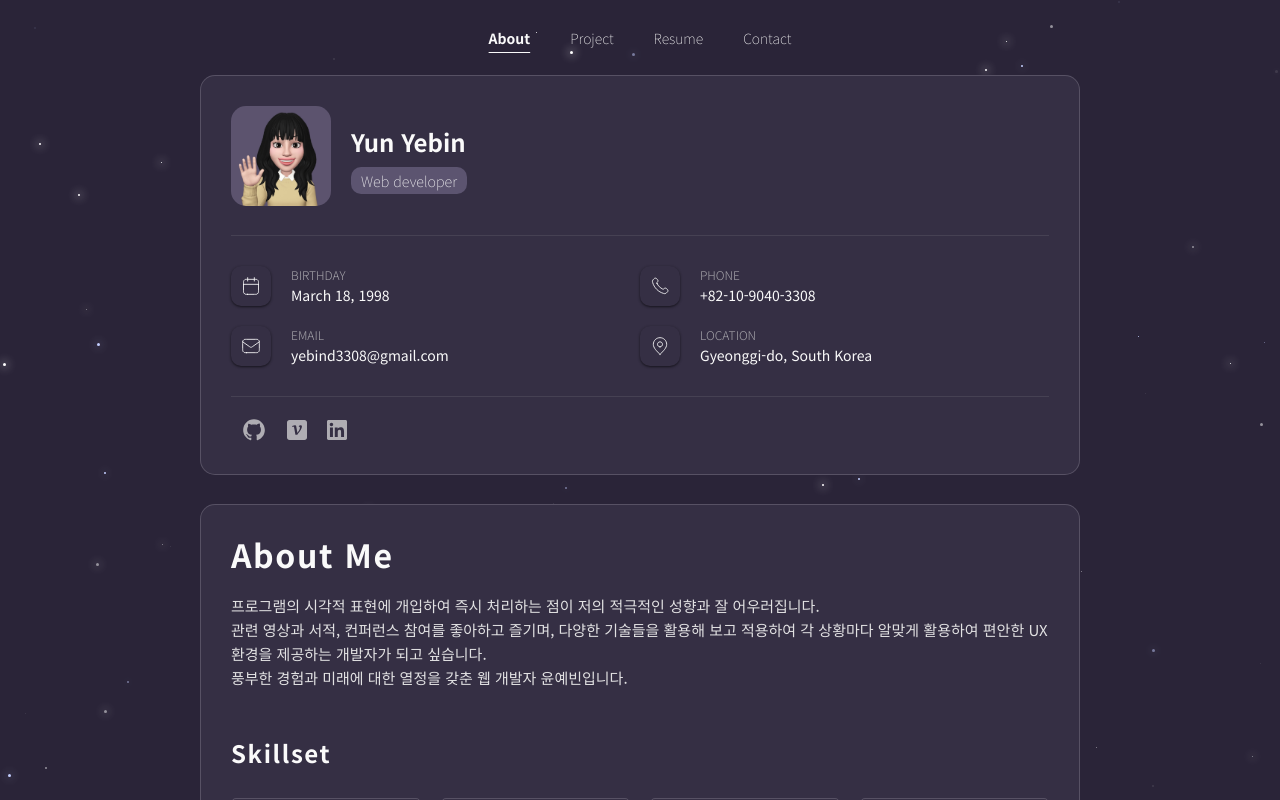
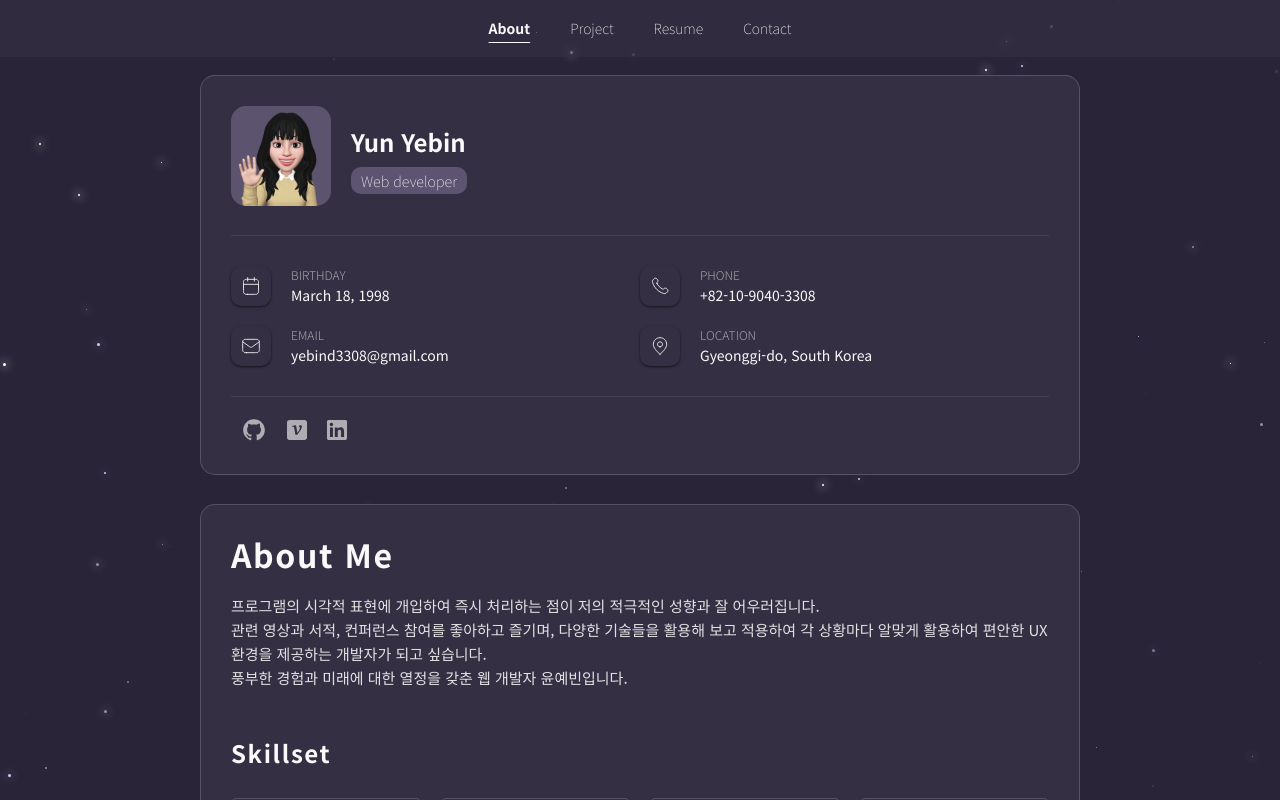
Before and after one commit to YebinYun/portfolio-dev, a React (Create React App) app: page / in a window 1280 px wide. Built offline with nearby package versions, Linux system fonts and the light colour scheme; some icons are missing.

Commit message:
fix: Resume doc fixed & Add navbar background

```diff
--- a/src/components/Contents/Resume/index.css
+++ b/src/components/Contents/Resume/index.css
@@ -25,7 +25,7 @@
   .react-pdf__Document {
     div {
       canvas,
-      div {
+      .textLayer {
         width: 100% !important;
         height: auto !important;
       }
--- a/src/components/Navbar/index.css
+++ b/src/components/Navbar/index.css
@@ -1,20 +1,24 @@
 /* ~ 1023 */
-@media screen and (min-width: 1023px) {
-}
+
 .navbar {
   z-index: 9;
+  width: 100%;
+  height: max-content;
   position: fixed;
   bottom: 0;
-  right: 50%;
-  transform: translate(50%, 0);
-  width: max-content;
-  height: max-content;
-  > ul {
+  right: 0;
+  background: #352f44af;
+  /* right: 50%; */
+  /* transform: translate(50%, 0); */
+
+  > .navbar-list {
+    width: 100%;
     display: flex;
-    width: 100%;
-    > li {
+    justify-content: center;
+
+    > .navbar-item {
       font-size: 12px;
-      padding: 30px 20px;
+      padding: 20px;
     }
     .active {
       font-weight: bold;
@@ -24,12 +28,16 @@
   }
 }
 
+/* 580 ~ */
+@media screen and (min-width: 580px) {
+}
+
 /* 1024 ~ 1399까지 */
 @media screen and (min-width: 1024px) and (max-width: 1399px) {
   .navbar {
     top: 0;
-    > ul {
-      > li {
+    > .navbar-list {
+      > .navbar-item {
         font-size: 14px;
       }
     }
@@ -42,13 +50,16 @@
     top: 0;
     right: 0;
     transform: translate(0, 0);
-    > ul {
-      > li {
+    > .navbar-list {
+      width: fit-content;
+      float: right;
+
+      > .navbar-item {
         font-size: 16px;
         padding: 20px 30px;
         cursor: pointer;
       }
-      > li:nth-last-child(1) {
+      > .navbar-item:nth-last-child(1) {
         padding-right: 40px;
       }
     }
--- a/src/components/Navbar/index.tsx
+++ b/src/components/Navbar/index.tsx
@@ -12,9 +12,11 @@ const NavbarComponent = ({ setIsSection, sections }: NavbarProps) => {
 
   const changeHandler = (newActiveButton: string) => {
     setActiveButton(newActiveButton);
-    const selectedSection = sections.find(
-      (button) => button.title === newActiveButton
-    );
+
+    const selectedSection = sections.find((button) => {
+      return button.title === newActiveButton;
+    });
+
     setIsSection(
       selectedSection
         ? {
@@ -30,11 +32,15 @@ const NavbarComponent = ({ setIsSection, sections }: NavbarProps) => {
 
   return (
     <nav className="navbar">
-      <ul>
+      <ul className="navbar-list">
         {sections.map((headerButton) => (
           <li
             key={headerButton.title}
-            className={activeButton === headerButton.title ? "active" : ""}
+            className={
+              activeButton === headerButton.title
+                ? "navbar-item active"
+                : "navbar-item"
+            }
             onClick={() => changeHandler(headerButton.title)}
           >
             {headerButton.title}
```
